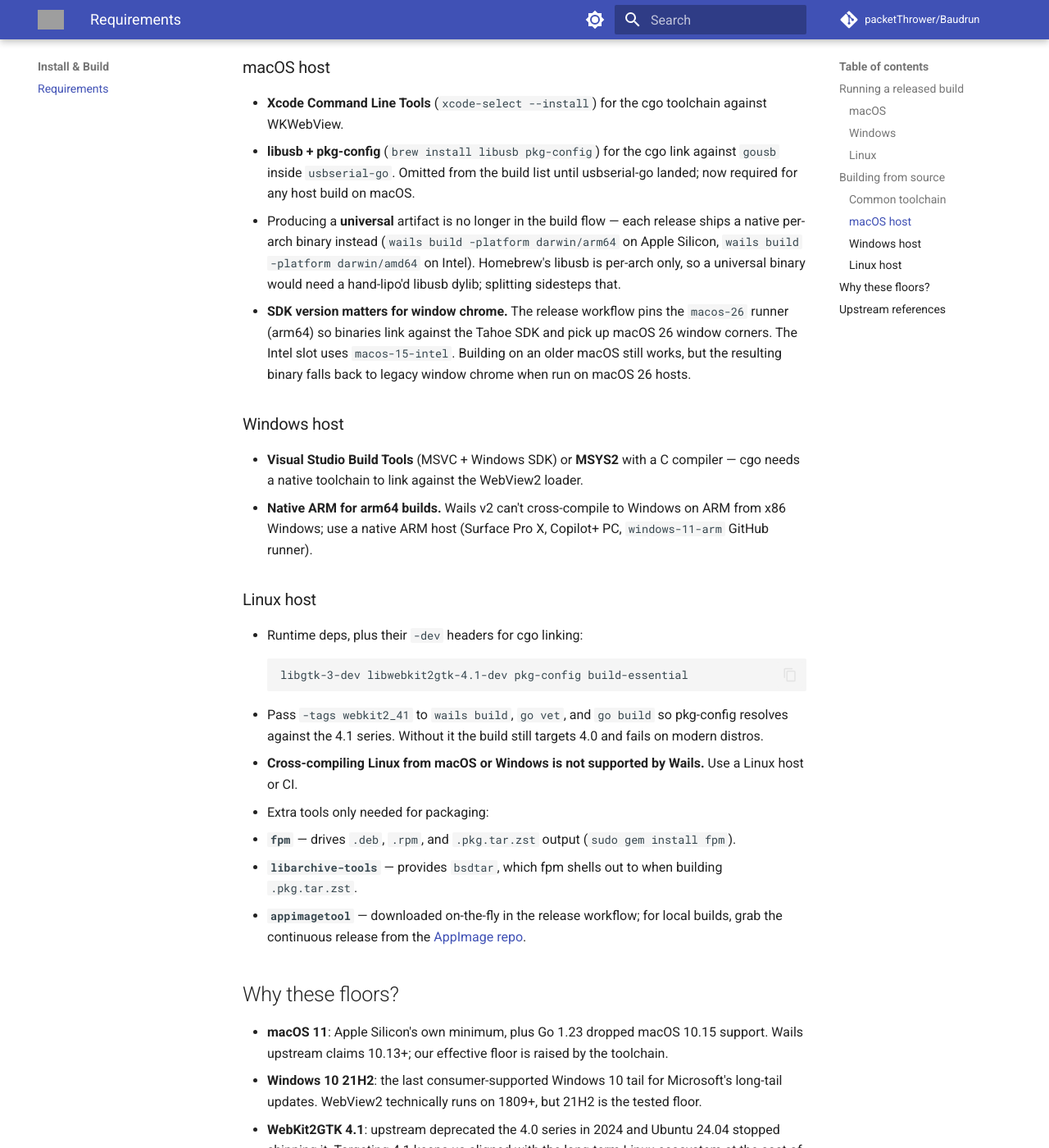
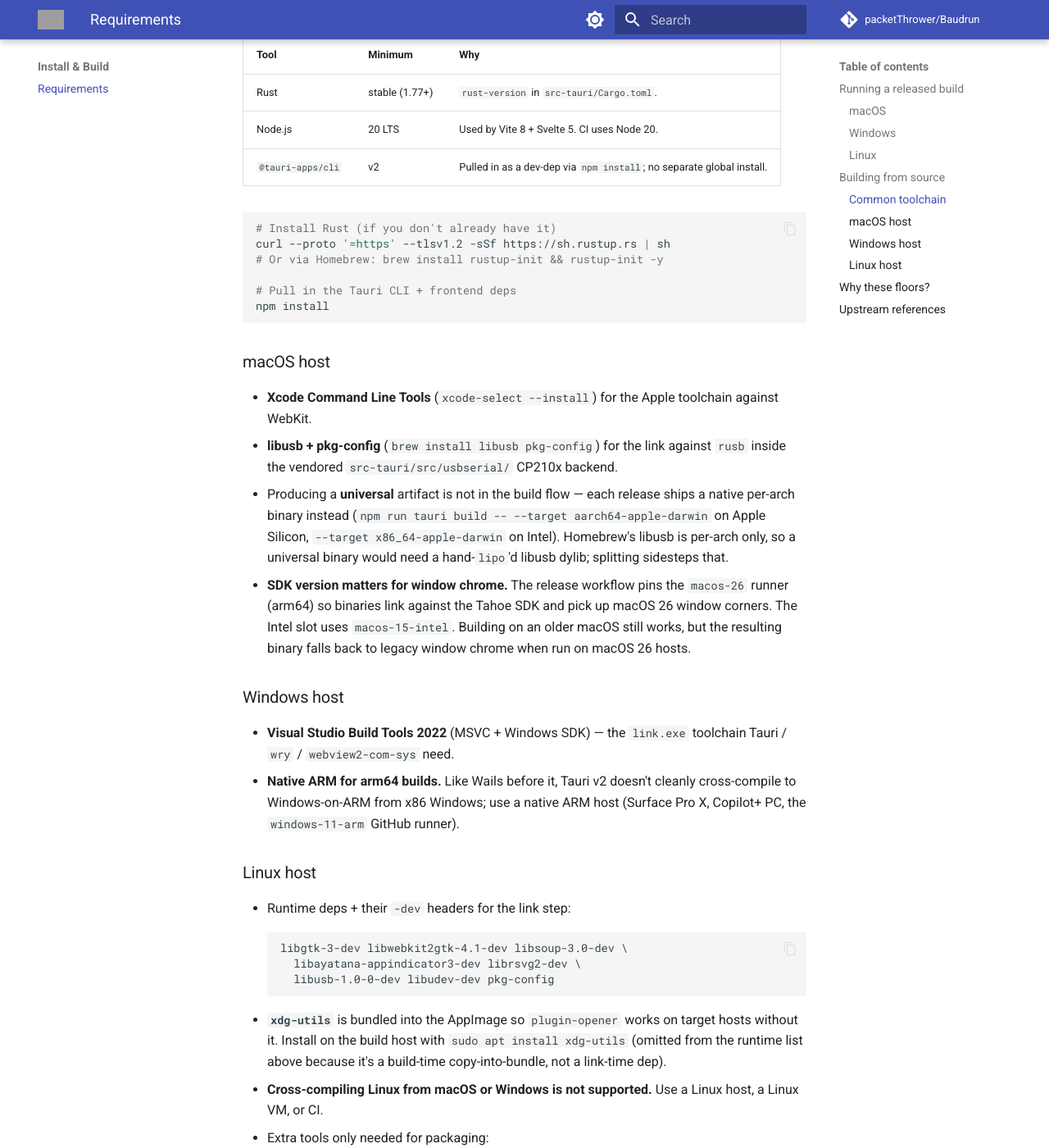
Before and after one commit to packetThrower/Baudrun, an MkDocs documentation site: the page built from docs/REQUIREMENTS.md, in a window 1280 px wide and 1400 px high, scrolled down 1797 px. Shown: the whole window at 82% size. Built offline with MkDocs 1.6.1 and Material for MkDocs 9.7.7, drawn with Linux system fonts in a browser that asks for light colours; comment, search, counter and statistics services are not loaded; some of the changed text lies outside the part shown; grey boxes are pictures that could not be loaded.

Commit message:
docs(site): refresh mkdocs content for the Tauri v2 / Rust backend
Mirror the README cleanup across the docs/ tree so the rendered
GitHub Pages site stops pointing readers at Wails commands and
Go source paths.

- REQUIREMENTS.md: rewrite the build-from-source section. Rust
  stable + Node 20 + @tauri-apps/cli (npm-installed dev-dep)
  replace Go 1.23 + Wails CLI. Linux apt list updated to the
  full Tauri set (libgtk-3-dev + libwebkit2gtk-4.1-dev +
  libsoup-3.0-dev + libayatana-appindicator3-dev + librsvg2-dev +
  libusb-1.0-0-dev + libudev-dev + xdg-utils). macOS section
  drops the universal-binary note (still per-arch, same reason).
  Linux runtime section gains the udev-rule note that ACL-grants
  console users serial-device access without the dialout-group
  dance. Floor justification updated (rust-version pin in
  Cargo.toml replaces Go 1.23). Upstream references swap
  Wails → Tauri.
- SKINS.md: src/style.css path (was frontend/src/style.css);
  builtin-skin source is now src-tauri/resources/builtin_skins.json
  (was internal/skins/builtins.go); window-chrome note refers to
  tauri.conf.json + tauri::Builder + decorum's traffic-light
  inset; wails dev → npm run tauri dev. Light/dark caveat reframed
  as a Tauri v2 NSAppearance limitation (still real).
- ADVANCED.md: Send Break implementation note describes the
  serialport crate's set_break/clear_break + the CP210x SET_BREAK
  control transfer for direct-USB. Appearance limitation reworded
  for Tauri. Driver-detection prose points at
  src-tauri/src/usbserial/.
- ACCESSIBILITY.md: prefers-reduced-motion caveat reframed as a
  generic embedded-WebKit limitation (Tauri / Electron / etc.).
- ADAPTERS.md: "usbserial-go" column header → "Direct USB". Prose
  references rephrased to "Baudrun's vendored libusb-direct
  backend" / "in-tree usbserial module". Windows fallback now
  goes through the serialport crate, not go.bug.st/serial.
  Original library link kept as a historical pointer.
- examples/skin.example.jsonc: src/style.css path (was
  frontend/src/style.css).

Co-Authored-By: Claude Opus 4.7 (1M context) <noreply@anthropic.com>

````diff
--- a/docs/REQUIREMENTS.md
+++ b/docs/REQUIREMENTS.md
@@ -8,16 +8,20 @@ from source. Split into two top-level sections.
 These are the floors for end users downloading from the Releases page.
 
 ### macOS
-- **macOS 11 Big Sur or later.** Universal binary (x86_64 + arm64),
-  so the same download runs natively on both Intel Macs and Apple
-  Silicon.
-- **Gatekeeper warning on first launch** — the app is unsigned for
-  now. Right-click → Open to bypass.
+- **macOS 11 Big Sur or later.** Per-arch builds: `arm64` for Apple
+  Silicon, `amd64` for Intel. Pick the artifact matching your CPU.
+- **Gatekeeper warning on first launch** — the app is ad-hoc signed
+  but not notarized. Right-click → Open to bypass. If macOS still
+  refuses with "damaged" or "unidentified developer," strip the
+  quarantine flag: `xattr -cr Baudrun.app`. The .dmg installer
+  handles signatures correctly out of the box; the .zip works once
+  unpacked with Finder or `ditto -x -k`.
 - **USB-to-serial drivers** where applicable — see the chipset table
   in [README.md](https://github.com/packetThrower/Baudrun/blob/main/README.md#usb-to-serial-adapter-drivers).
 
-Upstream Wails v2 supports macOS 10.13+, but Go 1.23's macOS floor
-and Apple Silicon's own 11.0 floor raise the effective minimum to 11.
+The 11.0 floor is set by Tauri v2's webview baseline (Apple Silicon's
+own minimum) and `bundle.macOS.minimumSystemVersion` in
+`src-tauri/tauri.conf.json`.
 
 ### Windows
 - **Windows 10 21H2 or later**, or Windows 11. amd64 and arm64 builds
@@ -31,6 +35,11 @@ and Apple Silicon's own 11.0 floor raise the effective minimum to 11.
   [TODO.md](https://github.com/packetThrower/Baudrun/blob/main/TODO.md).
 - Windows 10 1803–21H1 will technically run WebView2, but nothing
   older than 21H2 is tested or supported here.
+- Pre-release builds (`v*-alpha.N`, `v*-beta.N`, `v*-rc.N`) ship
+  the NSIS `.exe` installer only. Stable releases additionally
+  produce an `.msi` for corporate silent-deploy workflows; WiX
+  rejects alphanumeric pre-release identifiers, so MSI is held to
+  stable tags.
 
 ### Linux
 - **GTK3 ≥ 3.22** plus **WebKit2GTK 4.1** (`libwebkit2gtk-4.1-0`).
@@ -41,11 +50,17 @@ and Apple Silicon's own 11.0 floor raise the effective minimum to 11.
   - **Fedora 40+**
   - **Arch** (rolling)
   - **openSUSE Tumbleweed** (rolling)
-- `.deb` / `.rpm` / `.pkg.tar.zst` declare GTK3 and WebKit2GTK-4.1 as
-  package deps, so `apt` / `dnf` / `pacman` pull them in.
+- `.deb` / `.rpm` / `.pkg.tar.zst` declare GTK3 + WebKit2GTK-4.1 +
+  libusb-1.0 as package deps, so `apt` / `dnf` / `pacman` pull them
+  in. They also install a udev rule
+  (`/usr/lib/udev/rules.d/60-baudrun-serial.rules`) that grants the
+  console user ACL access to `/dev/ttyUSB*` via systemd-logind's
+  `uaccess` tag — no need to add yourself to the `dialout` group.
 - **AppImage** has the same runtime requirement plus **FUSE**
   (`libfuse2` on Ubuntu, `fuse2` on most others). Run with
-  `--appimage-extract-and-run` if FUSE is unavailable.
+  `--appimage-extract-and-run` if FUSE is unavailable. The AppImage
+  doesn't run the post-install udev hook the package installers do,
+  so AppImage users still need group / udev setup of their own.
 
 ## Building from source
 
@@ -53,27 +68,31 @@ and Apple Silicon's own 11.0 floor raise the effective minimum to 11.
 
 | Tool | Minimum | Why |
 |---|---|---|
-| Go | 1.23 | Declared in `go.mod`. |
+| Rust | stable (1.77+) | `rust-version` in `src-tauri/Cargo.toml`. |
 | Node.js | 20 LTS | Used by Vite 8 + Svelte 5. CI uses Node 20. |
-| Wails CLI | v2.12.0 | Pinned in CI via `go install ...@v2.12.0`. |
+| `@tauri-apps/cli` | v2 | Pulled in as a dev-dep via `npm install`; no separate global install. |
 
 ```bash
-go install github.com/wailsapp/wails/v2/cmd/wails@v2.12.0
+# Install Rust (if you don't already have it)
+curl --proto '=https' --tlsv1.2 -sSf https://sh.rustup.rs | sh
+# Or via Homebrew: brew install rustup-init && rustup-init -y
+
+# Pull in the Tauri CLI + frontend deps
+npm install
 ```
 
 ### macOS host
-- **Xcode Command Line Tools** (`xcode-select --install`) for the cgo
-  toolchain against WKWebView.
+- **Xcode Command Line Tools** (`xcode-select --install`) for the
+  Apple toolchain against WebKit.
 - **libusb + pkg-config** (`brew install libusb pkg-config`) for the
-  cgo link against `gousb` inside `usbserial-go`. Omitted from the
-  build list until usbserial-go landed; now required for any host
-  build on macOS.
-- Producing a **universal** artifact is no longer in the build
-  flow — each release ships a native per-arch binary instead
-  (`wails build -platform darwin/arm64` on Apple Silicon,
-  `wails build -platform darwin/amd64` on Intel). Homebrew's libusb
-  is per-arch only, so a universal binary would need a hand-lipo'd
-  libusb dylib; splitting sidesteps that.
+  link against `rusb` inside the vendored `src-tauri/src/usbserial/`
+  CP210x backend.
+- Producing a **universal** artifact is not in the build flow —
+  each release ships a native per-arch binary instead
+  (`npm run tauri build -- --target aarch64-apple-darwin` on Apple
+  Silicon, `--target x86_64-apple-darwin` on Intel). Homebrew's
+  libusb is per-arch only, so a universal binary would need a
+  hand-`lipo`'d libusb dylib; splitting sidesteps that.
 - **SDK version matters for window chrome.** The release workflow
   pins the `macos-26` runner (arm64) so binaries link against the
   Tahoe SDK and pick up macOS 26 window corners. The Intel slot
@@ -82,37 +101,41 @@ go install github.com/wailsapp/wails/v2/cmd/wails@v2.12.0
   run on macOS 26 hosts.
 
 ### Windows host
-- **Visual Studio Build Tools** (MSVC + Windows SDK) or **MSYS2** with
-  a C compiler — cgo needs a native toolchain to link against the
-  WebView2 loader.
-- **Native ARM for arm64 builds.** Wails v2 can't cross-compile to
-  Windows on ARM from x86 Windows; use a native ARM host (Surface Pro
-  X, Copilot+ PC, `windows-11-arm` GitHub runner).
+- **Visual Studio Build Tools 2022** (MSVC + Windows SDK) — the
+  `link.exe` toolchain Tauri / `wry` / `webview2-com-sys` need.
+- **Native ARM for arm64 builds.** Like Wails before it, Tauri v2
+  doesn't cleanly cross-compile to Windows-on-ARM from x86 Windows;
+  use a native ARM host (Surface Pro X, Copilot+ PC, the
+  `windows-11-arm` GitHub runner).
 
 ### Linux host
-- Runtime deps, plus their `-dev` headers for cgo linking:
+- Runtime deps + their `-dev` headers for the link step:
   ```
-  libgtk-3-dev libwebkit2gtk-4.1-dev pkg-config build-essential
+  libgtk-3-dev libwebkit2gtk-4.1-dev libsoup-3.0-dev \
+    libayatana-appindicator3-dev librsvg2-dev \
+    libusb-1.0-0-dev libudev-dev pkg-config
   ```
-- Pass `-tags webkit2_41` to `wails build`, `go vet`, and `go build`
-  so pkg-config resolves against the 4.1 series. Without it the
-  build still targets 4.0 and fails on modern distros.
-- **Cross-compiling Linux from macOS or Windows is not supported by
-  Wails.** Use a Linux host or CI.
+- **`xdg-utils`** is bundled into the AppImage so `plugin-opener`
+  works on target hosts without it. Install on the build host with
+  `sudo apt install xdg-utils` (omitted from the runtime list above
+  because it's a build-time copy-into-bundle, not a link-time dep).
+- **Cross-compiling Linux from macOS or Windows is not supported.**
+  Use a Linux host, a Linux VM, or CI.
 - Extra tools only needed for packaging:
-  - **`fpm`** — drives `.deb`, `.rpm`, and `.pkg.tar.zst` output
-    (`sudo gem install fpm`).
+  - **`fpm`** — drives `.pkg.tar.zst` output
+    (`sudo gem install fpm`). Tauri's bundler handles `.deb`, `.rpm`,
+    and `.AppImage` natively but doesn't target pacman.
   - **`libarchive-tools`** — provides `bsdtar`, which fpm shells out
     to when building `.pkg.tar.zst`.
-  - **`appimagetool`** — downloaded on-the-fly in the release
-    workflow; for local builds, grab the continuous release from the
-    [AppImage repo](https://github.com/AppImage/appimagetool).
+  - **`file`** + **`libfuse2t64`** — needed by Tauri's AppImage
+    bundler (`appimagetool` is downloaded on-demand by the
+    bundler).
 
 ## Why these floors?
 
-- **macOS 11**: Apple Silicon's own minimum, plus Go 1.23 dropped
-  macOS 10.15 support. Wails upstream claims 10.13+; our effective
-  floor is raised by the toolchain.
+- **macOS 11**: Apple Silicon's own minimum and Tauri v2 / WebKit's
+  effective baseline. The bundle's `minimumSystemVersion` reflects
+  this.
 - **Windows 10 21H2**: the last consumer-supported Windows 10 tail
   for Microsoft's long-tail updates. WebView2 technically runs on
   1809+, but 21H2 is the tested floor.
@@ -120,13 +143,14 @@ go install github.com/wailsapp/wails/v2/cmd/wails@v2.12.0
   Ubuntu 24.04 stopped shipping it. Targeting 4.1 keeps us aligned
   with the long-term Linux ecosystem at the cost of dropping pre-
   24.04 distros.
-- **Go 1.23 / Node 20**: both current stable / LTS. Upstream Wails
-  and Svelte minimums are older, but we haven't pinned lower because
-  nothing in the code needs the older toolchain.
+- **Rust stable / Node 20**: both current stable / LTS. We pin
+  `rust-version = "1.77"` in `Cargo.toml` because that's the floor
+  Tauri v2's `tauri-build` macro requires; nothing in our own code
+  needs anything newer.
 
 ## Upstream references
 
-- **Wails v2 platform support** — https://wails.io/docs/gettingstarted/installation
+- **Tauri v2 prerequisites** — https://tauri.app/start/prerequisites/
 - **Microsoft Edge WebView2 supported OSes** — https://learn.microsoft.com/en-us/microsoft-edge/webview2/concepts/distribution
 - **Svelte 5 runtime requirements** — https://svelte.dev/
 - **WebKit2GTK releases** — https://webkitgtk.org/releases
````
Also changed, not shown: docs/ACCESSIBILITY.md (+2 -1 lines), docs/ADAPTERS.md (+21 -17 lines), docs/ADVANCED.md (+9 -8 lines), docs/SKINS.md (+18 -12 lines), 1 other file.
